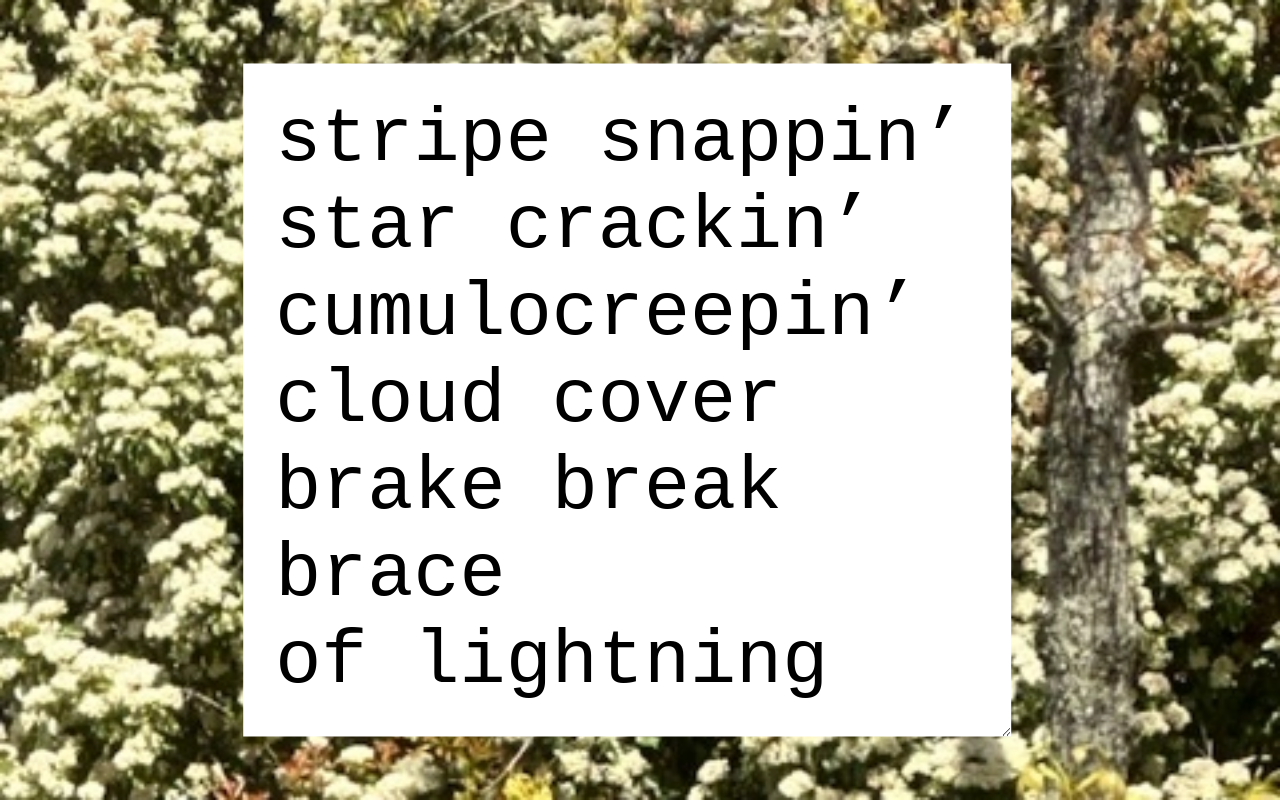
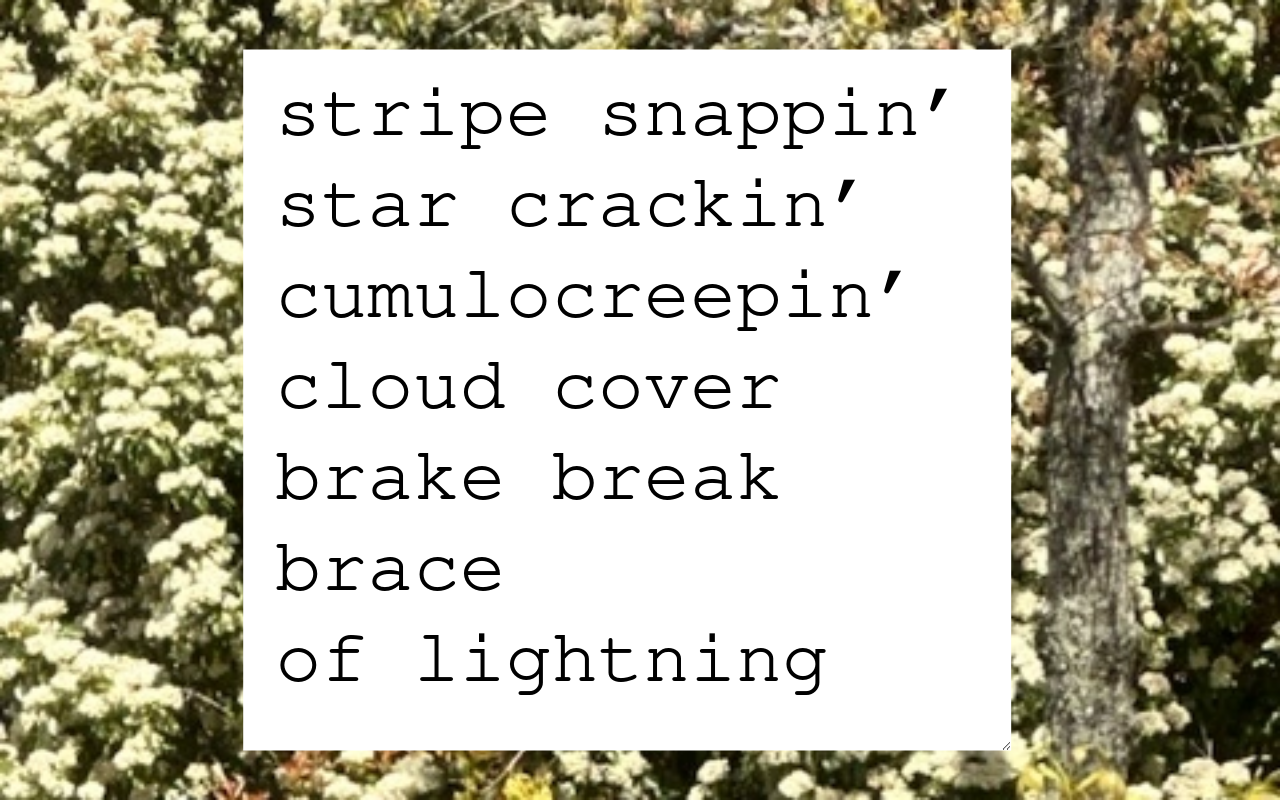
Before and after one commit to ktmensing/tm, a plain HTML site: page index.html in a window 1280 px wide. Drawn offline with Linux system fonts and the light colour scheme.

Commit message:
Update fonts in styles.css

```diff
--- a/styles.css
+++ b/styles.css
@@ -11,7 +11,7 @@ body {
 
 .poem {
   background-color: white;
-  font-family: monospace;
+  font-family: 'Nimbus Mono PS', 'Courier New', 'Cutive Mono', monospace;
   font-size: 2em;
   font-size: 6vw;
   padding: 2.5vw;
```
